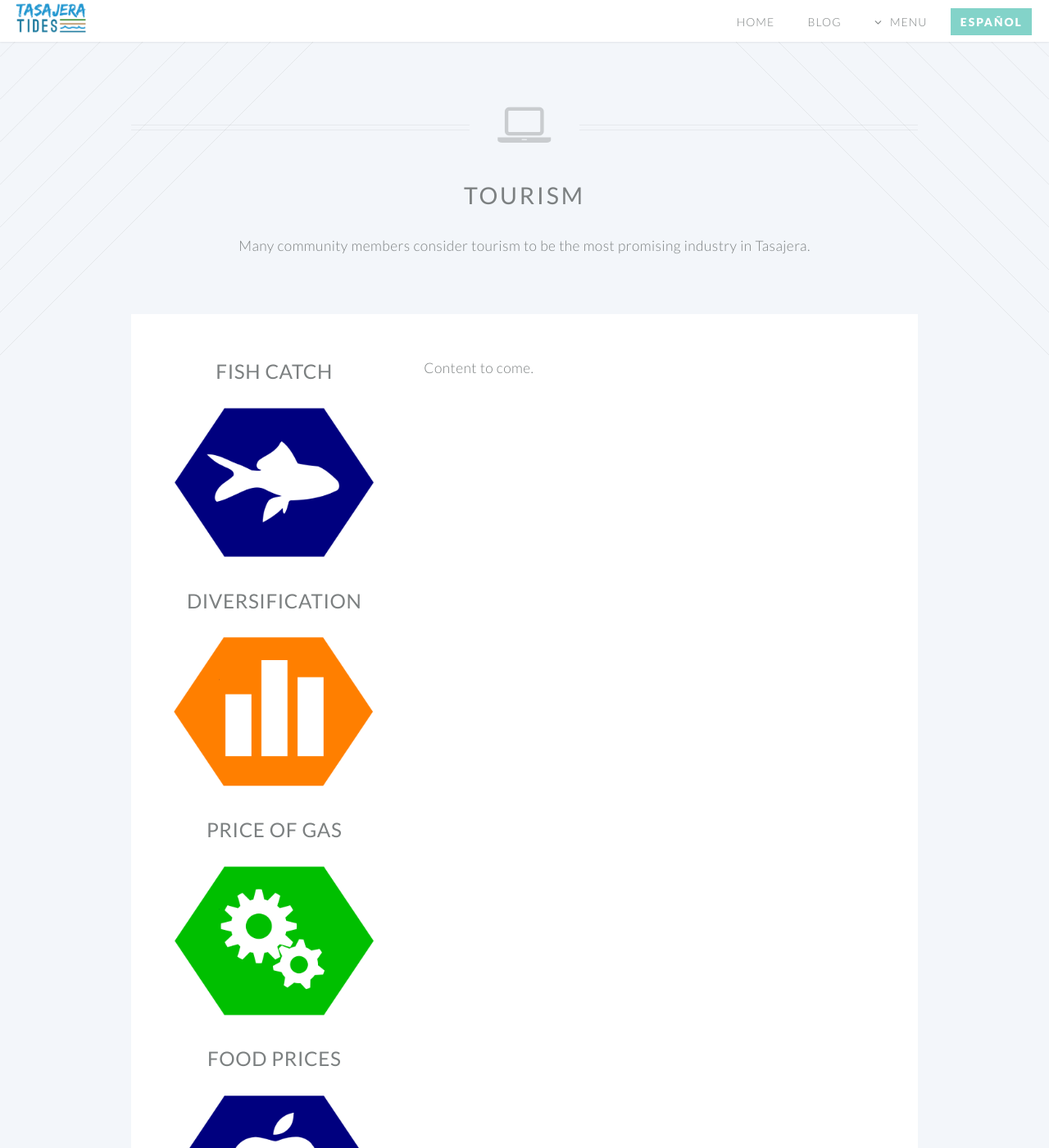
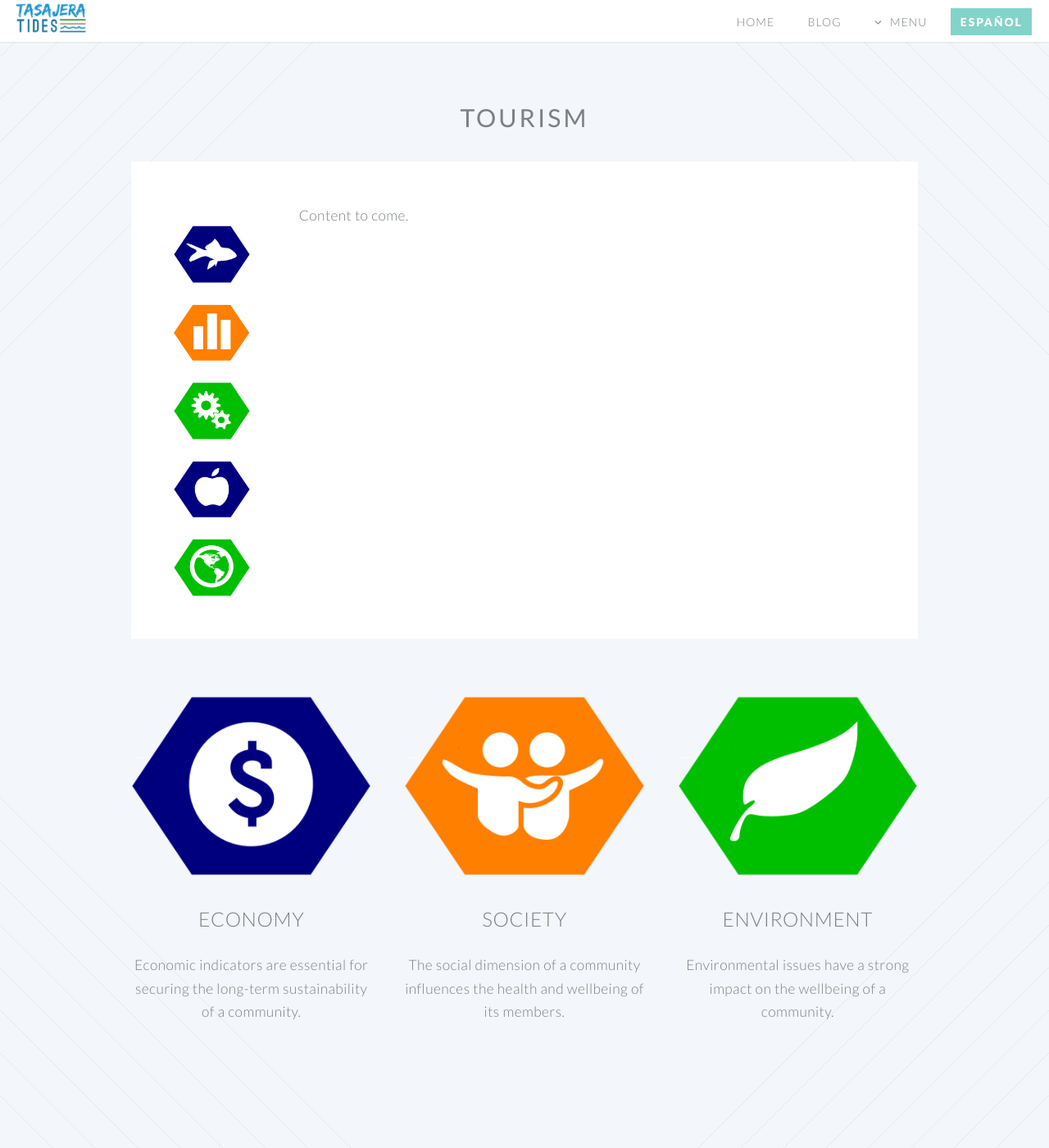
Before and after one commit to danteo90/danteo90.github.io, a Jekyll site: the page tourism.html, which Jekyll copies as it is, in a window 1280 px wide and 1400 px high. Shown: the whole window at 82% size. Built offline with Jekyll 4.4.1, drawn with Linux system fonts in a browser that asks for light colours.

Commit message:
Update tourism.html

```diff
--- a/tourism.html
+++ b/tourism.html
@@ -24,6 +24,7 @@
 			<link rel="stylesheet" href="/css/style-wide.css" />
 			<link rel="stylesheet" href="/css/style-noscript.css" />
 		</noscript>
+		<link href="/css/Hover.css" rel="stylesheet" media="all" />
 		<!--[if lte IE 8]><link rel="stylesheet" href="css/ie/v8.css" /><![endif]-->
 		<!--[if lte IE 9]><link rel="stylesheet" href="css/ie/v9.css" /><![endif]-->
 	</head>
@@ -90,47 +91,45 @@
 			<!-- Main -->
 			<article id="main">
 
-				<header class="special container">
-					<span class="icon fa-laptop"></span>
-					<h2><strong>Tourism</strong></h2>
-					<p>Many community members consider tourism to be the most promising industry in Tasajera.</p>
+				<header>
+					<h4><strong>Tourism</strong></h4>
 				</header>
 
 				<!-- One -->
 					<section class="wrapper style4 container">
 
 						<div class="row oneandhalf">
-							<div class="4u">
+							<div class="2u">
 
 								<!-- Sidebar -->
 									<div class="sidebar">
 										<section>
 											<header>
-												<h3><a href="/fish-catch.html"><strong>Fish Catch</strong></a></h3>
-												<a href="/fish-catch.html" class="image featured"><img src="images/fish-catch-icon.png" alt=""/></a>
+												<a href="/fish-catch.html" class="image newfit hvr-bob"><img src="images/fish-catch-icon.png" alt="" title="Fish Catch"/></a>
+												<kirk><h3>Fish Catch</h3></kirk>
 											</header>
 											<header>
-												<h3><a href="/diversification.html"><strong>Diversification</strong></a></h3>
-												<a href="/diversification.html" class="image featured"><img src="images/diversification-icon.png" alt=""/></a>
+												<a href="/diversification.html" class="image newfit hvr-bob"><img src="images/diversification-icon.png" alt=""/></a>
+												<kirk><h3>Diversification</h3></kirk>
 											</header>
 											<header>
-												<h3><a href="/price-of-gas.html"><strong>Price of Gas</strong></a></h3>
-												<a href="/price-of-gas.html" class="image featured"><img src="images/price-of-gas-icon.png" alt=""/></a>
+												<a href="/price-of-gas.html" class="image newfit hvr-bob"><img src="images/price-of-gas-icon.png" alt=""/></a>
+												<kirk><h3>Price of Gas</h3></kirk>
 											</header>
 											<header>
-												<h3><a href="/food-prices.html"><strong>Food Prices</strong></a></h3>
-												<a href="/food-prices.html" class="image featured"><img src="images/food-prices-icon.png" alt=""/></a>
+												<a href="/food-prices.html" class="image newfit hvr-bob"><img src="images/food-prices-icon.png" alt=""/></a>
+												<kirk><h3>Food Prices</h3></kirk>
 											</header>
 											<header>
-												<h3><a href="/tourism.html"><strong>Tourism</strong></a></h3>
-												<a href="/tourism.html" class="image featured"><img src="images/tourism-icon.png" alt=""/></a>
+												<a href="/tourism.html" class="image newfit hvr-bob"><img src="images/tourism-icon.png" alt=""/></a>
+												<kirk><h3>Tourism</h3></kirk>
 											</header>
 										</section>
 
 									</div>
 
 							</div>
-							<div class="8u skel-cell-important">
+							<div class="10u skel-cell-important">
 
 								<!-- Content -->
 									<div class="content">
```
